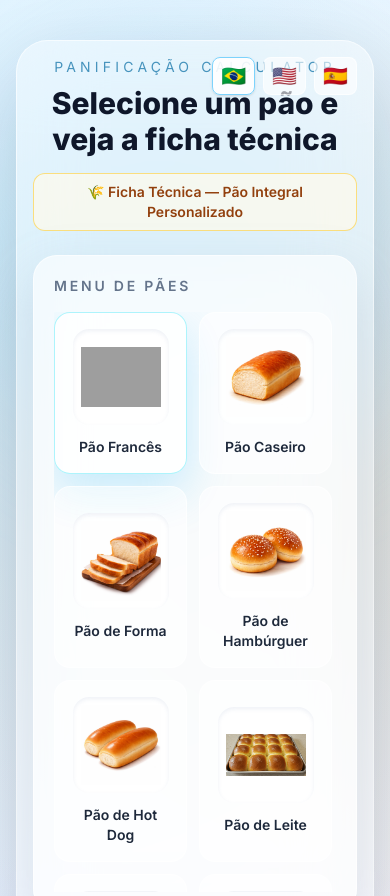
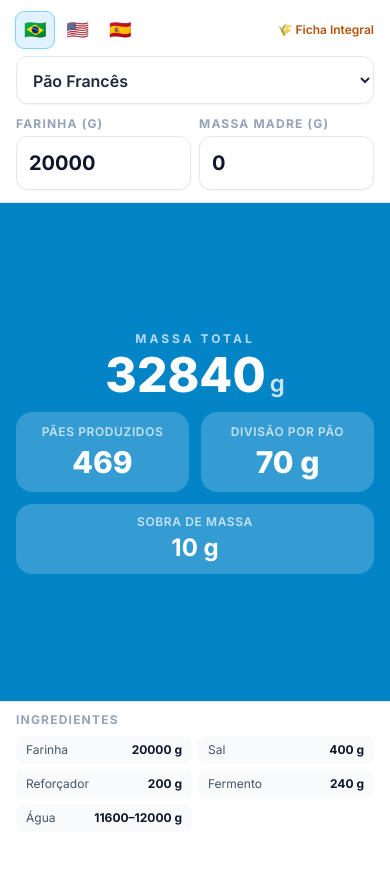
Before and after one commit to brunoribas68/panificacao, a React (Vite) app: page / in a window 390 px wide. Shown: the top 896 px of the page. After the commit the page ends 844 px from the top, so only its background shows below. Built offline with nearby package versions, Linux system fonts and the light colour scheme; grey boxes are pictures that could not be loaded.

Commit message:
refactor: professional mobile-first bakery calculator UI
Agent-Logs-Url: https://github.com/brunoribas68/panificacao/sessions/48976904-b1a7-45fe-8b80-f03e668d56d1

Co-authored-by: brunoribas68 <25181506+brunoribas68@users.noreply.github.com>

```diff
--- a/src/App.jsx
+++ b/src/App.jsx
@@ -4,15 +4,11 @@ import FichaTecnicaPage from './pages/FichaTecnicaPage';
 
 function App() {
   return (
-    <div className="relative overflow-hidden">
-      <div className="pointer-events-none absolute left-1/2 top-16 h-96 w-96 -translate-x-1/2 rounded-full bg-sky-200/50 blur-3xl" />
-      <div className="pointer-events-none absolute bottom-10 left-10 h-72 w-72 rounded-full bg-violet-200/40 blur-3xl" />
-      <Routes>
-        <Route path="/" element={<HomePage />} />
-        <Route path="/ficha-tecnica-integral" element={<FichaTecnicaPage />} />
-        <Route path="*" element={<Navigate to="/" replace />} />
-      </Routes>
-    </div>
+    <Routes>
+      <Route path="/" element={<HomePage />} />
+      <Route path="/ficha-tecnica-integral" element={<FichaTecnicaPage />} />
+      <Route path="*" element={<Navigate to="/" replace />} />
+    </Routes>
   );
 }
 
--- a/src/index.css
+++ b/src/index.css
@@ -8,8 +8,13 @@
   font-family: 'Inter', system-ui, -apple-system, BlinkMacSystemFont, 'Segoe UI', sans-serif;
 }
 
+html,
 body {
-  @apply min-h-screen text-slate-900 antialiased;
+  height: 100%;
+}
+
+body {
+  @apply text-slate-900 antialiased;
   background:
     radial-gradient(circle at 18% 18%, rgba(125, 211, 252, 0.35), transparent 45%),
     radial-gradient(circle at 85% 28%, rgba(253, 186, 116, 0.28), transparent 38%),
@@ -18,7 +23,7 @@ body {
 }
 
 #root {
-  @apply min-h-screen;
+  height: 100%;
 }
 
 .glass-card {
--- a/src/pages/HomePage.jsx
+++ b/src/pages/HomePage.jsx
@@ -1,77 +1,200 @@
 import { useMemo, useState } from 'react';
 import { Link } from 'react-router-dom';
-import BreadMenu from '../components/BreadMenu';
-import RecipePanel from '../components/RecipePanel';
 import { recipes } from '../data/recipes';
-import { translateBreadName, translations } from '../i18n/translations';
+import { ingredientTranslations, translateBreadName, translations } from '../i18n/translations';
 
-const languages = [
+const LANGUAGES = [
   { code: 'pt', flag: '🇧🇷', label: 'Português' },
   { code: 'en', flag: '🇺🇸', label: 'English' },
   { code: 'es', flag: '🇪🇸', label: 'Español' },
 ];
 
+function calcular(recipe, flourGrams, massaMadreGrams) {
+  const fg = flourGrams > 0 ? flourGrams : 0;
+  const mm = massaMadreGrams > 0 ? massaMadreGrams : 0;
+
+  if (!recipe || fg === 0) {
+    return { ingredients: {}, totalDough: mm, breads: 0, leftoverDough: mm };
+  }
+
+  const ingredients = {};
+  Object.entries(recipe.ingredients).forEach(([name, percent]) => {
+    if (name === 'farinha') return;
+    if (Array.isArray(percent)) {
+      ingredients[name] = { isRange: true, percent, min: fg * (percent[0] / 100), max: fg * (percent[1] / 100) };
+    } else {
+      ingredients[name] = { isRange: false, percent, grams: fg * (percent / 100) };
+    }
+  });
+
+  const ingredientSum = Object.values(ingredients).reduce(
+    (sum, ing) => sum + (ing.isRange ? ing.max : ing.grams),
+    0,
+  );
+
+  const totalDough = fg + ingredientSum + mm;
+  const breads = recipe.breadWeight > 0 ? Math.floor(totalDough / recipe.breadWeight) : 0;
+  const leftoverDough = recipe.breadWeight > 0 ? totalDough % recipe.breadWeight : 0;
+
+  return { ingredients, totalDough, breads, leftoverDough };
+}
+
 function HomePage() {
   const [selectedBreadId, setSelectedBreadId] = useState(recipes[0].id);
+  const [flourInput, setFlourInput] = useState('20000');
+  const [massaMadreInput, setMassaMadreInput] = useState('0');
   const [language, setLanguage] = useState('pt');
 
+  const t = translations[language] || translations.pt;
+  const ingredientLabels = ingredientTranslations[language] || ingredientTranslations.pt;
+
+  const localizedBreads = useMemo(
+    () => recipes.map((b) => ({ ...b, name: translateBreadName(b, language) })),
+    [language],
+  );
+
   const selectedBread = useMemo(
-    () => recipes.find((bread) => bread.id === selectedBreadId) || recipes[0],
+    () => recipes.find((b) => b.id === selectedBreadId) || recipes[0],
     [selectedBreadId],
   );
 
-  const t = translations[language] || translations.pt;
+  const flourGrams = useMemo(() => {
+    const v = Number(flourInput);
+    return Number.isFinite(v) && v > 0 ? v : 0;
+  }, [flourInput]);
 
-  const localizedBreads = useMemo(
-    () => recipes.map((bread) => ({ ...bread, name: translateBreadName(bread, language) })),
-    [language],
+  const massaMadreGrams = useMemo(() => {
+    const v = Number(massaMadreInput);
+    return Number.isFinite(v) && v > 0 ? v : 0;
+  }, [massaMadreInput]);
+
+  const calc = useMemo(
+    () => calcular(selectedBread, flourGrams, massaMadreGrams),
+    [selectedBread, flourGrams, massaMadreGrams],
   );
 
+  const handleNumericInput = (setter) => (e) => {
+    const val = e.target.value.replace(/\D/g, '');
+    setter(val);
+  };
+
   return (
-    <main className="mx-auto flex min-h-screen w-full max-w-7xl items-center justify-center px-4 py-10 md:px-8">
-      <div className="w-full rounded-[2rem] border border-white/60 bg-white/40 p-4 shadow-[0_30px_80px_rgba(15,23,42,0.15)] backdrop-blur-2xl md:p-6">
-        <header className="relative mb-6 text-center">
-          <div className="absolute right-0 top-0 flex gap-2">
-            {languages.map((item) => (
+    <div className="flex h-screen flex-col overflow-hidden bg-slate-50 md:grid md:grid-cols-2 md:grid-rows-2">
+
+      {/* TOP / Desktop Left-Top: Inputs */}
+      <section className="flex-none border-b border-slate-200 bg-white px-4 pb-3 pt-3 md:col-start-1 md:row-start-1 md:overflow-y-auto md:border-b-0 md:border-r">
+        <div className="mb-2 flex items-center justify-between">
+          <div className="flex gap-1">
+            {LANGUAGES.map((lang) => (
               <button
-                key={item.code}
+                key={lang.code}
                 type="button"
-                aria-label={item.label}
-                title={item.label}
-                onClick={() => setLanguage(item.code)}
-                className={`rounded-lg border px-2 py-1 text-xl transition ${
-                  language === item.code
-                    ? 'border-sky-300 bg-white/90 shadow'
-                    : 'border-white/60 bg-white/60 hover:bg-white/80'
+                aria-label={lang.label}
+                onClick={() => setLanguage(lang.code)}
+                className={`rounded-lg px-2 py-1 text-lg transition ${
+                  language === lang.code ? 'bg-sky-100 ring-1 ring-sky-300' : 'text-slate-400 hover:text-slate-600'
                 }`}
               >
-                {item.flag}
+                {lang.flag}
               </button>
             ))}
           </div>
-          <p className="text-sm uppercase tracking-[0.3em] text-sky-700/70">{t.appSubtitle}</p>
-          <h1 className="mt-2 text-3xl font-extrabold text-slate-900 md:text-5xl">{t.appTitle}</h1>
-          <div className="mt-4 flex justify-center">
           <Link
             to="/ficha-tecnica-integral"
-              className="inline-flex items-center gap-2 rounded-xl border border-amber-300/70 bg-amber-50/70 px-4 py-2 text-sm font-semibold text-amber-800 transition hover:bg-amber-100/80"
+            className="text-xs font-semibold text-amber-700 hover:text-amber-800"
           >
-              🌾 Ficha Técnica — Pão Integral Personalizado
+            🌾 Ficha Integral
           </Link>
         </div>
-        </header>
 
-        <section className="grid gap-5 lg:grid-cols-[1.2fr_1fr]">
-          <BreadMenu
-            breads={localizedBreads}
-            selectedBreadId={selectedBreadId}
-            onSelectBread={setSelectedBreadId}
-            menuTitle={t.menuBreads}
+        <select
+          value={selectedBreadId}
+          onChange={(e) => setSelectedBreadId(e.target.value)}
+          className="mb-3 w-full rounded-xl border border-slate-200 bg-white px-3 py-3 text-base font-semibold text-slate-800 shadow-sm focus:outline-none focus:ring-2 focus:ring-sky-400"
+        >
+          {localizedBreads.map((b) => (
+            <option key={b.id} value={b.id}>{b.name}</option>
+          ))}
+        </select>
+
+        <div className="grid grid-cols-2 gap-2">
+          <label className="flex flex-col gap-1">
+            <span className="text-xs font-bold uppercase tracking-widest text-slate-400">{t.flour} (g)</span>
+            <input
+              type="text"
+              inputMode="numeric"
+              value={flourInput}
+              onChange={handleNumericInput(setFlourInput)}
+              className="rounded-xl border border-slate-200 bg-white px-3 py-3 text-xl font-bold text-slate-900 shadow-sm focus:outline-none focus:ring-2 focus:ring-sky-400"
             />
-          <RecipePanel bread={selectedBread} language={language} />
+          </label>
+          <label className="flex flex-col gap-1">
+            <span className="text-xs font-bold uppercase tracking-widest text-slate-400">{t.massaMadre} (g)</span>
+            <input
+              type="text"
+              inputMode="numeric"
+              value={massaMadreInput}
+              onChange={handleNumericInput(setMassaMadreInput)}
+              className="rounded-xl border border-slate-200 bg-white px-3 py-3 text-xl font-bold text-slate-900 shadow-sm focus:outline-none focus:ring-2 focus:ring-sky-400"
+            />
+          </label>
+        </div>
       </section>
+
+      {/* MIDDLE / Desktop Right: Main Results */}
+      <section className="flex min-h-0 flex-1 flex-col items-center justify-center gap-3 bg-sky-600 px-4 py-4 md:col-start-2 md:row-start-1 md:row-span-2">
+        <div className="text-center text-white">
+          <p className="text-xs font-bold uppercase tracking-[0.25em] opacity-70">{t.totalDough}</p>
+          <p className="mt-1 text-5xl font-black leading-none">
+            {calc.totalDough.toFixed(0)}
+            <span className="ml-1 text-2xl font-semibold opacity-80">g</span>
+          </p>
         </div>
-    </main>
+
+        <div className="grid w-full max-w-sm grid-cols-2 gap-3">
+          <div className="rounded-2xl bg-white/20 px-3 py-3 text-center text-white backdrop-blur">
+            <p className="text-xs font-semibold uppercase tracking-wider opacity-70">{t.breadsProduced}</p>
+            <p className="mt-1 text-3xl font-extrabold">{calc.breads}</p>
+          </div>
+          <div className="rounded-2xl bg-white/20 px-3 py-3 text-center text-white backdrop-blur">
+            <p className="text-xs font-semibold uppercase tracking-wider opacity-70">{t.divisionPerBread}</p>
+            <p className="mt-1 text-3xl font-extrabold">{selectedBread.breadWeight} g</p>
+          </div>
+          <div className="col-span-2 rounded-2xl bg-white/20 px-3 py-2.5 text-center text-white backdrop-blur">
+            <p className="text-xs font-semibold uppercase tracking-wider opacity-70">{t.leftoverDough}</p>
+            <p className="mt-0.5 text-2xl font-bold">{calc.leftoverDough.toFixed(0)} g</p>
+          </div>
+        </div>
+      </section>
+
+      {/* BOTTOM / Desktop Left-Bottom: Ingredients */}
+      <section className="flex-none border-t border-slate-200 bg-white px-4 pb-3 pt-2.5 md:col-start-1 md:row-start-2 md:overflow-y-auto md:border-r md:border-t">
+        <p className="mb-2 text-xs font-bold uppercase tracking-widest text-slate-400">{t.ingredients}</p>
+        <div className="grid grid-cols-2 gap-1.5">
+          <div className="flex items-center justify-between rounded-lg bg-slate-50 px-2.5 py-1.5">
+            <span className="text-xs text-slate-600">{ingredientLabels.farinha || 'Farinha'}</span>
+            <span className="text-xs font-bold text-slate-900">{flourGrams.toFixed(0)} g</span>
+          </div>
+          {Object.entries(calc.ingredients).map(([name, ing]) => (
+            <div key={name} className="flex items-center justify-between rounded-lg bg-slate-50 px-2.5 py-1.5">
+              <span className="text-xs text-slate-600">{ingredientLabels[name] || name}</span>
+              <span className="text-xs font-bold text-slate-900">
+                {ing.isRange
+                  ? `${ing.min.toFixed(0)}–${ing.max.toFixed(0)} g`
+                  : `${ing.grams.toFixed(0)} g`}
+              </span>
+            </div>
+          ))}
+          {massaMadreGrams > 0 && (
+            <div className="flex items-center justify-between rounded-lg bg-cyan-50 px-2.5 py-1.5">
+              <span className="text-xs text-cyan-700">{t.massaMadre}</span>
+              <span className="text-xs font-bold text-cyan-900">{massaMadreGrams.toFixed(0)} g</span>
+            </div>
+          )}
+        </div>
+      </section>
+
+    </div>
   );
 }
 
```
Also changed, not shown: 5 other files (tests, documents, lock files or other folders). Lines whose indentation alone changed are shown as unchanged.
